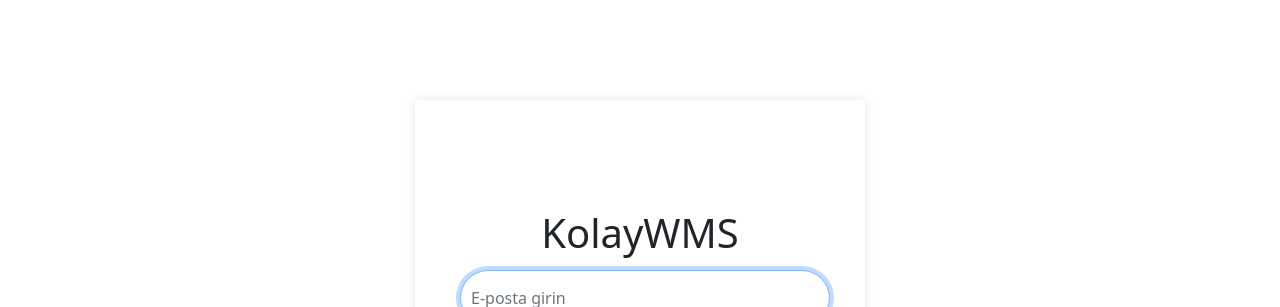
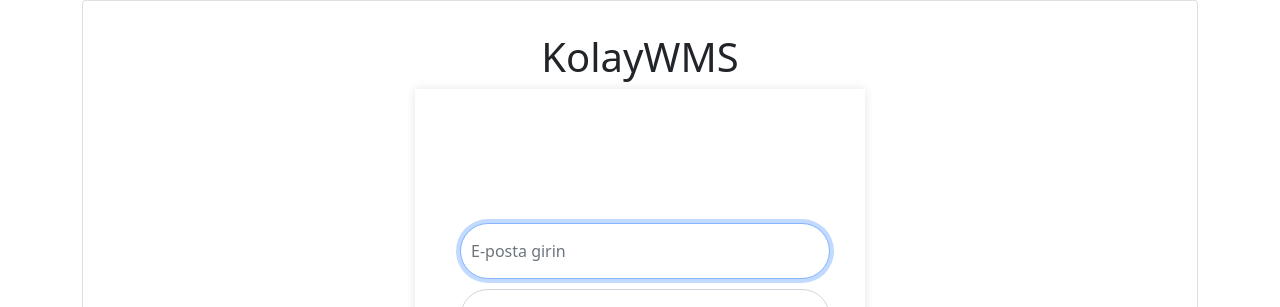
Before and after one commit to alperenkapusuz/kolay_wms_web, a React (Create React App) app: page / in a window 1280 px wide. Shown: the top 307 px of the page. Built offline with nearby package versions, Linux system fonts and the light colour scheme; no server answers.

Commit message:
Card eklendi

```diff
--- a/src/components/authentication/forgotPassword/ForgotPassword.js
+++ b/src/components/authentication/forgotPassword/ForgotPassword.js
@@ -1,5 +1,13 @@
 import React, { useRef, useState } from "react";
-import { Button, Form, FormGroup, Input, Alert } from "reactstrap";
+import {
+  Button,
+  Form,
+  FormGroup,
+  Input,
+  Alert,
+  Card,
+  CardBody,
+} from "reactstrap";
 import { useAuth } from "../contexts/AuthContext";
 import { Link } from "react-router-dom";
 import "../css/Auth.css";
@@ -27,11 +35,12 @@
     setLoading(false);
   }
   return (
-    <section className="login">
+    <Card className="login">
+      <CardBody>
+        <h1 className="text-center pt-3 font-weight-bold">KolayWMS</h1>
+        <Form className="login-form" onSubmit={handleSubmit}>
           {error && <Alert variant="danger">{error}</Alert>}
           {message && <Alert variant="success">{message}</Alert>}
-      <Form className="login-form" onSubmit={handleSubmit}>
-        <h1 className="text-center pt-3 font-weight-bold">KolayWMS</h1>
           <FormGroup id="email">
             <Input
               className="input"
@@ -52,7 +61,8 @@
             Need an account? <Link to="/register">Sign Up</Link>
           </div>
         </Form>
-    </section>
+      </CardBody>
+    </Card>
   );
 };
 
--- a/src/components/authentication/login/Login.js
+++ b/src/components/authentication/login/Login.js
@@ -1,5 +1,13 @@
 import React, { useRef, useState } from "react";
-import { Button, Form, FormGroup, Input, Alert } from "reactstrap";
+import {
+  Button,
+  Form,
+  FormGroup,
+  Input,
+  Alert,
+  Card,
+  CardBody,
+} from "reactstrap";
 import { useAuth } from "../contexts/AuthContext";
 import { GoogleLoginButton } from "react-social-login-buttons";
 import { auth, provider } from "../../firebase/Firebase";
@@ -36,10 +44,11 @@
   };
 
   return (
-    <section className="login">
+    <Card className="login">
+      <CardBody>
+        <h1 className="text-center pt-3 font-weight-bold">KolayWMS</h1>
+        <Form className="login-form" onSubmit={handleSubmit}>
           {error && <Alert variant="danger">{error}</Alert>}
-      <Form className="login-form" onSubmit={handleSubmit}>
-        <h1 className="text-center pt-3 font-weight-bold">KolayWMS</h1>
           <FormGroup id="email">
             <Input
               className="input"
@@ -65,14 +74,15 @@
           <div className="w-100 text-center mt-3">
             <Link to="/forgot-password">Forgot Password?</Link>
           </div>
-        <hr/>
+          <hr />
           <div className="text-center pt-3">OR</div>
           <GoogleLoginButton onClick={signIn} className="mt-3 mb-3" />{" "}
           <div className="w-100 text-center mt-2">
             Need an account? <Link to="/register">Sign Up</Link>
           </div>
         </Form>
-    </section>
+      </CardBody>
+    </Card>
   );
 };
 
```
Lines whose indentation alone changed are shown as unchanged.
